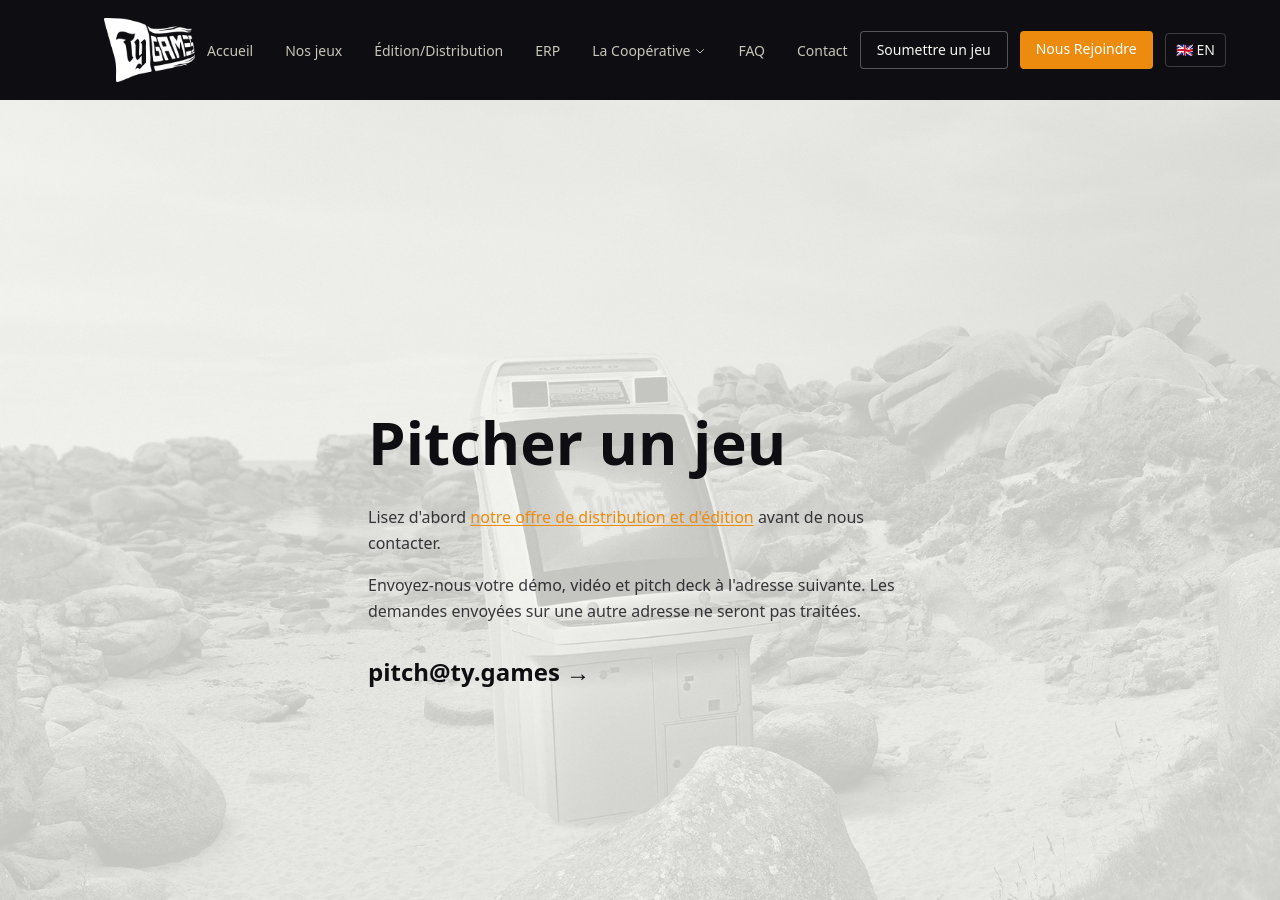
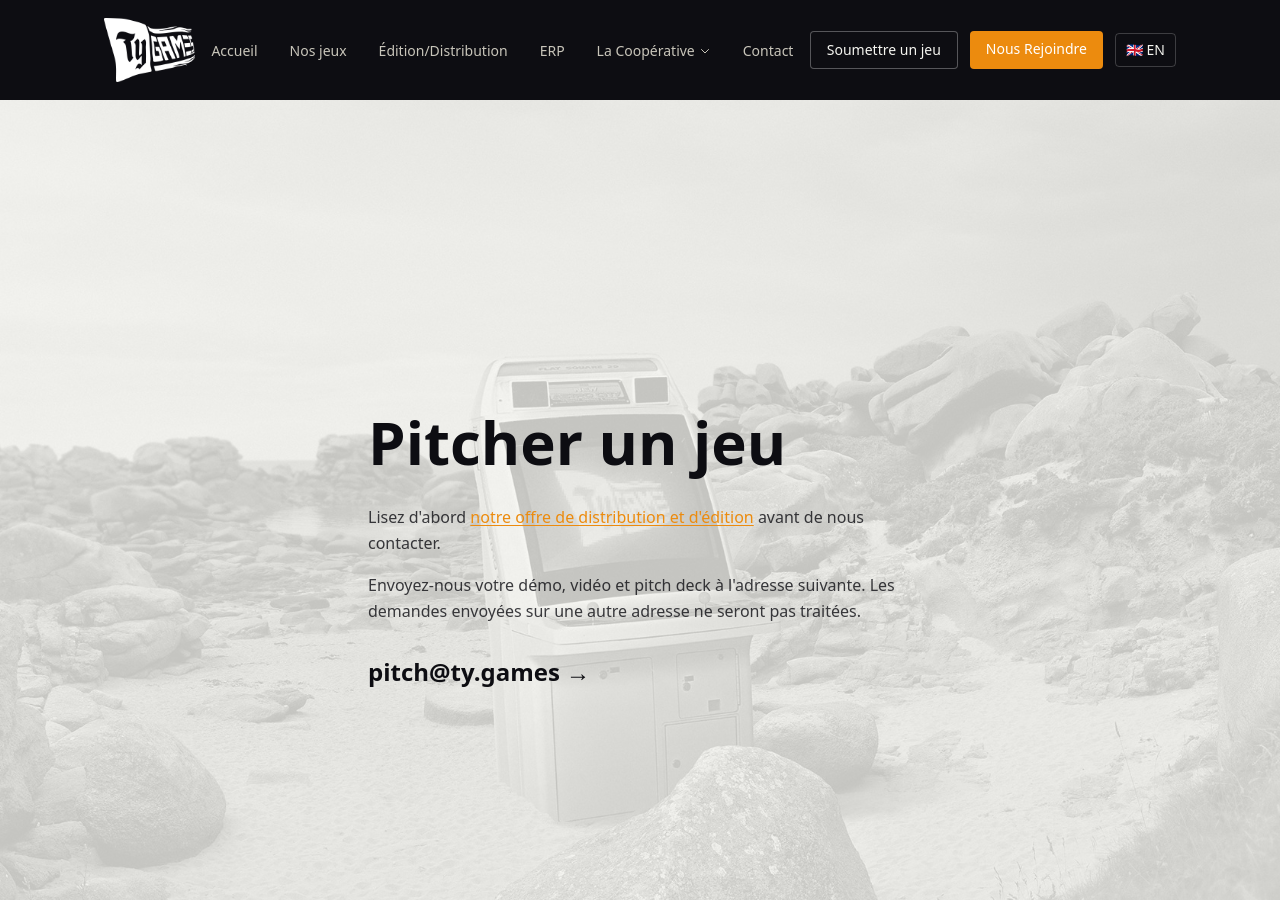
Before and after one commit to tygamesbzh/tygamesbzh.github.io, a Jekyll site: the page built from _pages_fr/pitch.md, in a window 1280 px wide and 900 px high. Built offline with Jekyll 4.4.1, drawn with Linux system fonts in a browser that asks for light colours.

Commit message:
Move FAQ to cooperative

```diff
--- a/_includes/nav.html
+++ b/_includes/nav.html
@@ -8,7 +8,7 @@
       <img src="{{ '/assets/img/logo_white.png' | relative_url }}" alt="TyGAMES" class="h-10 xl:h-[64px] w-auto max-w-none object-contain">
     </a>
 
-    <ul class="hidden md:flex items-center gap-3 lg:gap-4 xl:gap-8 whitespace-nowrap">
+    <ul class="hidden md:flex items-center gap-5 lg:gap-6 xl:gap-8 whitespace-nowrap">
       <li><a href="{{ t.urls.home | relative_url }}" class="nav-link">{{ t.nav.home }}</a></li>
       <li><a href="{{ t.urls.games | relative_url }}" class="nav-link">{{ t.nav.games }}</a></li>
       <li><a href="{{ t.urls.publishing | relative_url }}" class="nav-link">{{ t.nav.publishing }}</a></li>
@@ -23,12 +23,12 @@
             <li><a href="{{ t.urls.cooperative_fonctionnement | relative_url }}" class="block px-4 py-2 text-sm text-muted hover:text-accent hover:bg-white/5 whitespace-nowrap">{{ t.nav.cooperative_fonctionnement }}</a></li>
             <li><a href="{{ t.urls.cooperative_equipe | relative_url }}" class="block px-4 py-2 text-sm text-muted hover:text-accent hover:bg-white/5 whitespace-nowrap">{{ t.nav.cooperative_equipe }}</a></li>
             <li><a href="{{ t.urls.cooperative_valeurs | relative_url }}" class="block px-4 py-2 text-sm text-muted hover:text-accent hover:bg-white/5 whitespace-nowrap">{{ t.nav.cooperative_valeurs }}</a></li>
+            <li><a href="{{ t.urls.faq | relative_url }}" class="block px-4 py-2 text-sm text-muted hover:text-accent hover:bg-white/5 whitespace-nowrap">{{ t.nav.faq }}</a></li>
             <li><a href="{{ t.urls.cooperative_statuts | relative_url }}" class="block px-4 py-2 text-sm text-muted hover:text-accent hover:bg-white/5 whitespace-nowrap">{{ t.nav.cooperative_statuts }}</a></li>
             <li><a href="{{ t.urls.cooperative_reglement | relative_url }}" class="block px-4 py-2 text-sm text-muted hover:text-accent hover:bg-white/5 whitespace-nowrap">{{ t.nav.cooperative_reglement }}</a></li>
           </ul>
         </div>
       </li>
-      <li><a href="{{ t.urls.faq | relative_url }}" class="nav-link">{{ t.nav.faq }}</a></li>
       <li><a href="{{ t.urls.contact | relative_url }}" class="nav-link">{{ t.nav.contact }}</a></li>
     </ul>
 
@@ -58,9 +58,9 @@
       <a href="{{ t.urls.cooperative_fonctionnement | relative_url }}" class="mobile-nav-sublink">{{ t.nav.cooperative_fonctionnement }}</a>
       <a href="{{ t.urls.cooperative_equipe | relative_url }}" class="mobile-nav-sublink">{{ t.nav.cooperative_equipe }}</a>
       <a href="{{ t.urls.cooperative_valeurs | relative_url }}" class="mobile-nav-sublink">{{ t.nav.cooperative_valeurs }}</a>
+      <a href="{{ t.urls.faq | relative_url }}" class="mobile-nav-sublink">{{ t.nav.faq }}</a>
       <a href="{{ t.urls.cooperative_statuts | relative_url }}" class="mobile-nav-sublink">{{ t.nav.cooperative_statuts }}</a>
       <a href="{{ t.urls.cooperative_reglement | relative_url }}" class="mobile-nav-sublink">{{ t.nav.cooperative_reglement }}</a>
-      <a href="{{ t.urls.faq | relative_url }}" class="mobile-nav-link">{{ t.nav.faq }}</a>
       <a href="{{ t.urls.contact | relative_url }}" class="mobile-nav-link">{{ t.nav.contact }}</a>
       <a href="{{ t.urls.submit | relative_url }}" class="mobile-nav-link">{{ t.nav.submit_game }}</a>
       <hr class="border-white/10 my-1">
--- a/assets/css/output.css
+++ b/assets/css/output.css
@@ -2568,6 +2568,10 @@
     gap: 1rem;
   }
 
+  .lg\:gap-6 {
+    gap: 1.5rem;
+  }
+
   .lg\:px-6 {
     padding-left: 1.5rem;
     padding-right: 1.5rem;
```
